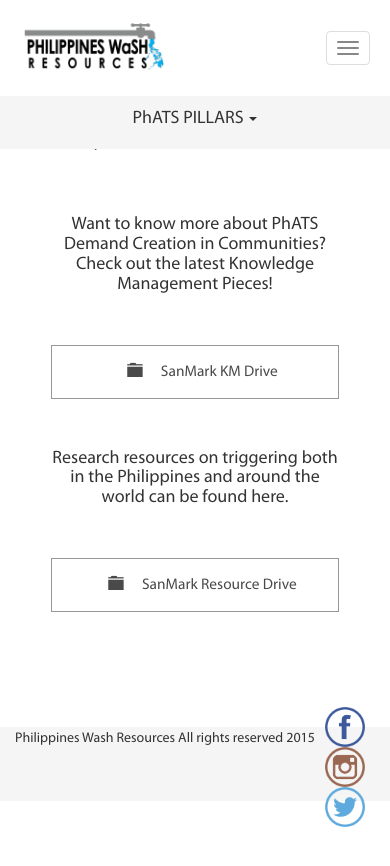
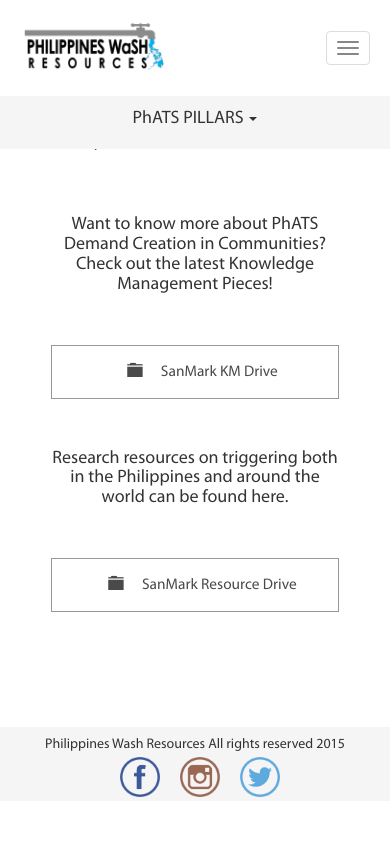
Before and after one commit to phwashresources/phwashresources.github.io, a Jekyll site: the page built from _pillars/sanitation-management.md, in a window 390 px wide and 900 px high, scrolled down 1820 px. Shown: the top 866 px of the window. Built offline with Jekyll 4.4.1, drawn with Linux system fonts in a browser that asks for light colours.

Commit message:
update social-media

```diff
--- a/_includes/footer.html
+++ b/_includes/footer.html
@@ -5,7 +5,9 @@
       <ul>
         {% for socialMedia in site.data.media %}
         <li>
-          <img src="{{ socialMedia.icon }}"/>
+          <a href="">
+            <img src="{{ socialMedia.icon }}"/>
+          </a>
         </li>
         {% endfor %}
       </ul>
--- a/_sass/main.sass
+++ b/_sass/main.sass
@@ -277,12 +277,20 @@
   footer
     .container
       .copyright
+        float: none
         transform: none
-        top: 2px
+        top: 8px
         text-align: center
       .social-media-buttons
         float: none
+        height: auto
         ul
+          position: relative
+          top: 10px
+          height: auto
           float: none
           margin: 0 auto
           display: table
+          li
+            top: 0
+            transform: none
```
